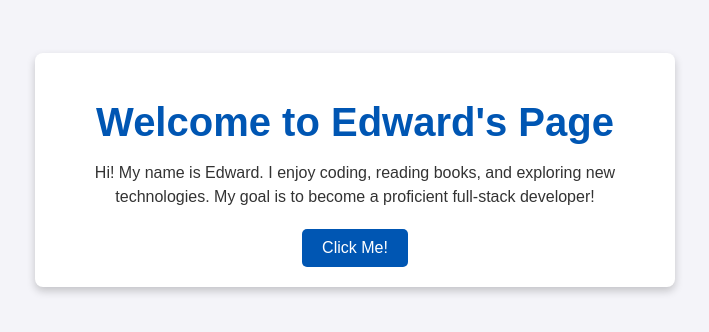
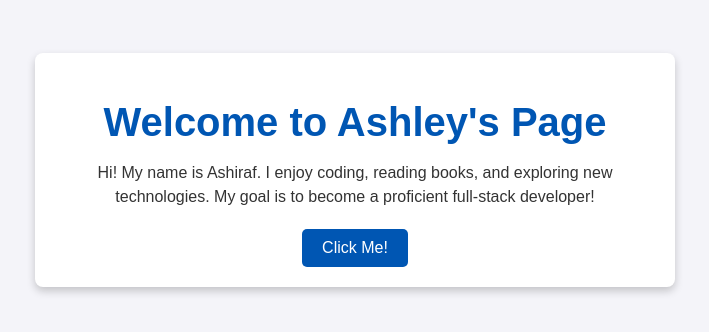
Before and after one commit to Ssemwogerere-Ashiraf/next_gen_hub, a plain HTML site: page index.html in a window 1280 px wide. Shown: the part 230-562 px from the top of the page, without its empty margins (285-994 px from the left). Drawn offline with Linux system fonts and the light colour scheme.

Commit message:
Update index.html

```diff
--- a/index.html
+++ b/index.html
@@ -78,8 +78,8 @@
 </head>
 <body>
   <div class="container">
-    <h1>Welcome to Edward's Page</h1>
-    <p>Hi! My name is Edward. I enjoy coding, reading books, and exploring new technologies. My goal is to become a proficient full-stack developer!</p>
+    <h1>Welcome to Ashley's Page</h1>
+    <p>Hi! My name is Ashiraf. I enjoy coding, reading books, and exploring new technologies. My goal is to become a proficient full-stack developer!</p>
     <button onclick="showGreeting()">Click Me!</button>
   </div>
   <script>
```
